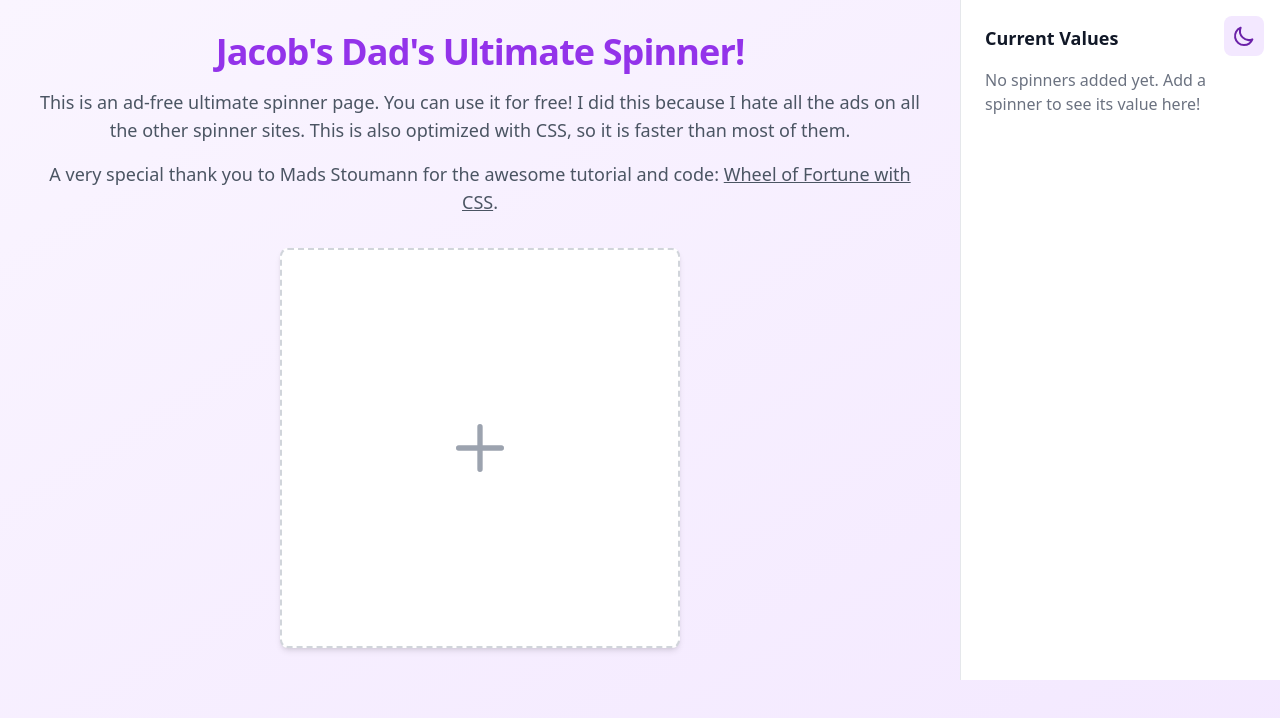
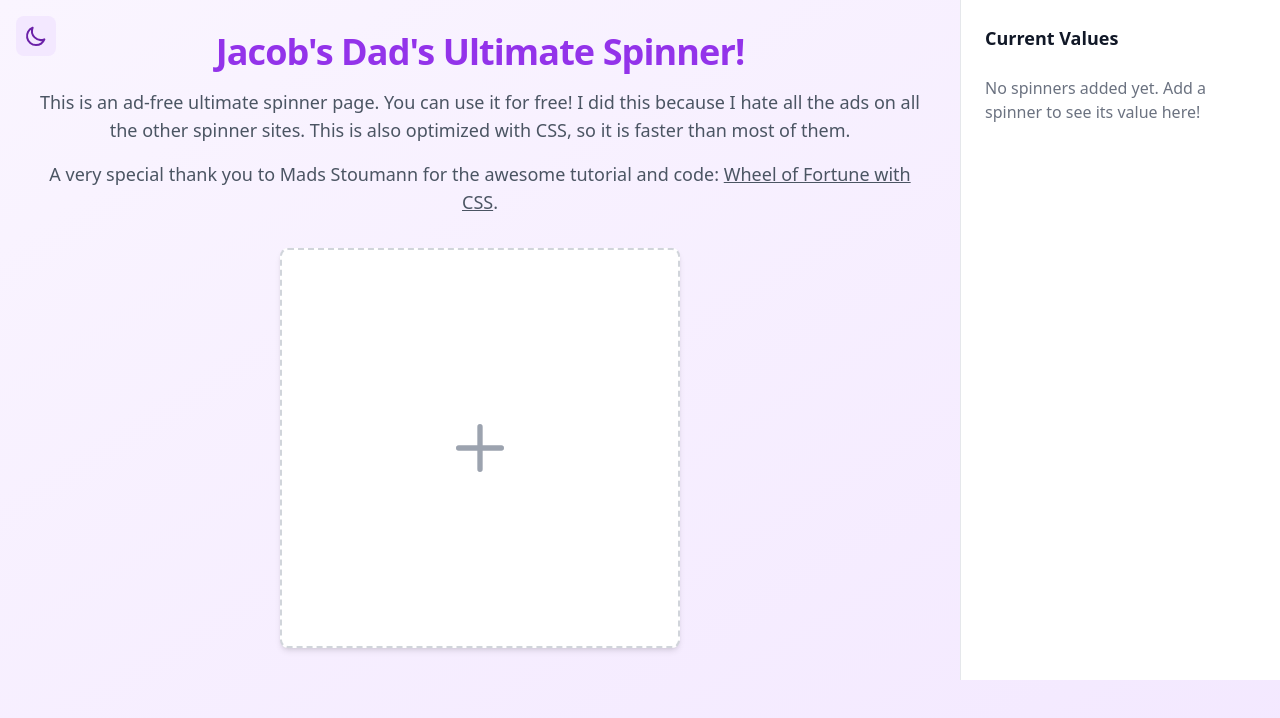
Before and after one commit to skamansam/ultimate-spinner, a SvelteKit app: page / in a window 1280 px wide. Shown: the top 718 px of the page. Built offline with nearby package versions, Linux system fonts and the light colour scheme.

Commit message:
add a spin all button

```diff
--- a/src/lib/Spinner.svelte
+++ b/src/lib/Spinner.svelte
@@ -24,7 +24,7 @@
 		dispatch('valueChange', { title: title || "New Spinner!", value: currentValue });
 	}
 
-	function spin() {
+	export function spin() {
 		if (animation) {
 			animation.cancel(); // Reset the animation if it already exists
 		}
--- a/src/lib/ThemeToggle.svelte
+++ b/src/lib/ThemeToggle.svelte
@@ -4,7 +4,7 @@
 
 <button
     on:click={() => theme.toggle()}
-    class="fixed top-4 right-4 p-2 rounded-lg bg-purple-100 dark:bg-purple-900 text-purple-800 dark:text-purple-200 hover:bg-purple-200 dark:hover:bg-purple-800 transition-colors"
+    class="p-2 rounded-lg bg-purple-100 dark:bg-purple-900 text-purple-800 dark:text-purple-200 hover:bg-purple-200 dark:hover:bg-purple-800 transition-colors"
     aria-label="Toggle dark mode"
 >
     {#if $theme === 'dark'}
--- a/src/routes/+page.svelte
+++ b/src/routes/+page.svelte
@@ -14,6 +14,11 @@
 	 * @type {HTMLDialogElement}
 	 */
 	let dialog;
+
+	/**
+	 * @type {import('$lib/Spinner.svelte').default[]}
+	 */
+	let spinnerComponents = [];
 
 	function addSpinner() {
 		if (editingSpinnerIndex >= 0) {
@@ -83,12 +88,18 @@
 			items: testItemTexts.slice(0, i + 1)
 		})).flat().concat([{ title: "Test 1000!", items: (new Array(1000)).fill(0).map((_, i) => `item ${i + 1}`) }])];
 	}
+
+	function spinAll() {
+		spinnerComponents.forEach(spinner => spinner?.spin());
+	}
 </script>
 
 <div
 	class="min-h-screen bg-gradient-to-br from-purple-50 to-purple-100 transition-colors dark:from-gray-900 dark:to-gray-800"
 >
-	<ThemeToggle />
+	<div class="absolute left-4 top-4">
+		<ThemeToggle />
+	</div>
 	<div class="flex">
 		<!-- Main Content -->
 		<main class="flex-1 p-8">
@@ -112,7 +123,7 @@
 							class="w-full rounded-lg bg-white shadow-md transition-shadow duration-200 hover:shadow-lg dark:bg-gray-800 sm:w-[400px]"
 						>
 							<Spinner
-								index={i}
+								bind:this={spinnerComponents[i]}
 								title={spinner.title}
 								items={[...spinner.items]}
 								on:delete={() => deleteSpinner(i)}
@@ -147,7 +158,17 @@
 
 		<!-- Results Sidebar -->
 		<aside class="w-80 border-l border-gray-200 bg-white p-6 dark:border-gray-700 dark:bg-gray-800">
-			<h2 class="mb-4 text-lg font-semibold text-gray-900 dark:text-white">Current Values</h2>
+			<div class="mb-6 flex items-center justify-between">
+				<h2 class="text-lg font-semibold text-gray-900 dark:text-white">Current Values</h2>
+				{#if spinners.length > 0}
+					<button
+						on:click={spinAll}
+						class="rounded-md bg-purple-600 px-3 py-1 text-sm font-medium text-white transition-colors hover:bg-purple-700 focus:outline-none focus:ring-2 focus:ring-purple-500 focus:ring-offset-2 dark:bg-purple-500 dark:hover:bg-purple-600"
+					>
+						Spin All
+					</button>
+				{/if}
+			</div>
 			{#if spinners.length === 0}
 				<p class="text-gray-500 dark:text-gray-400">No spinners added yet. Add a spinner to see its value here!</p>
 			{:else}
```
